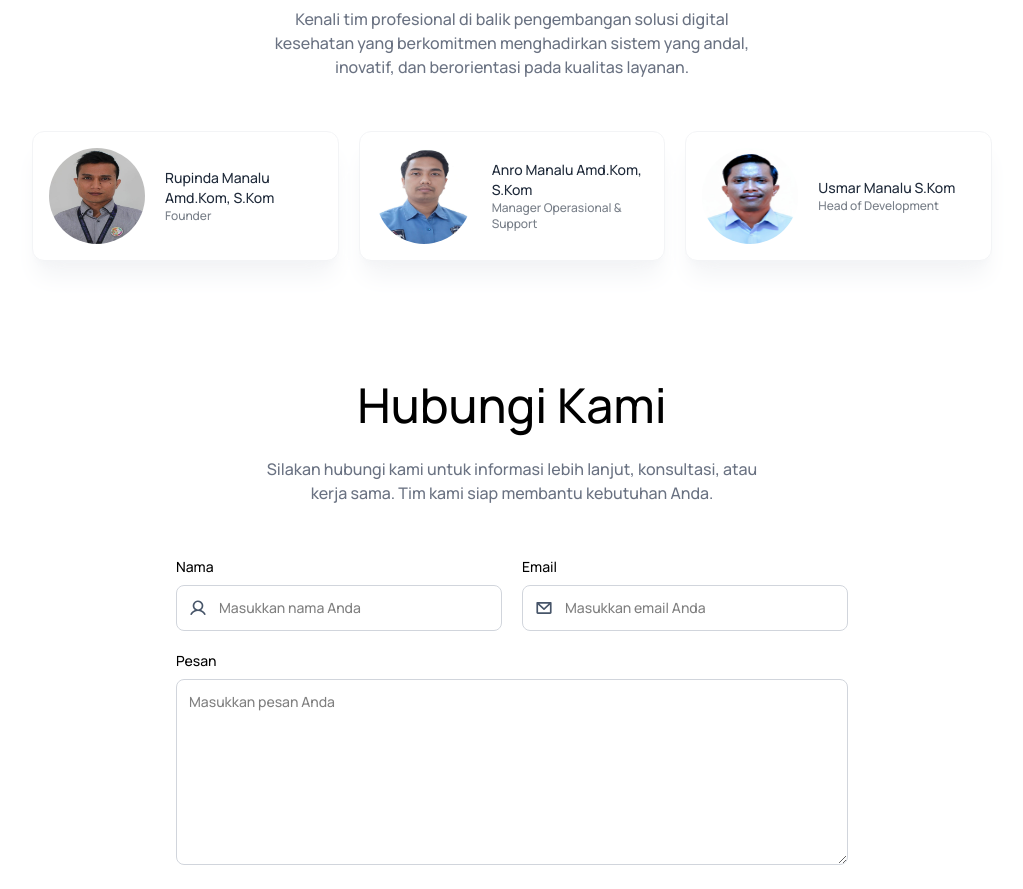
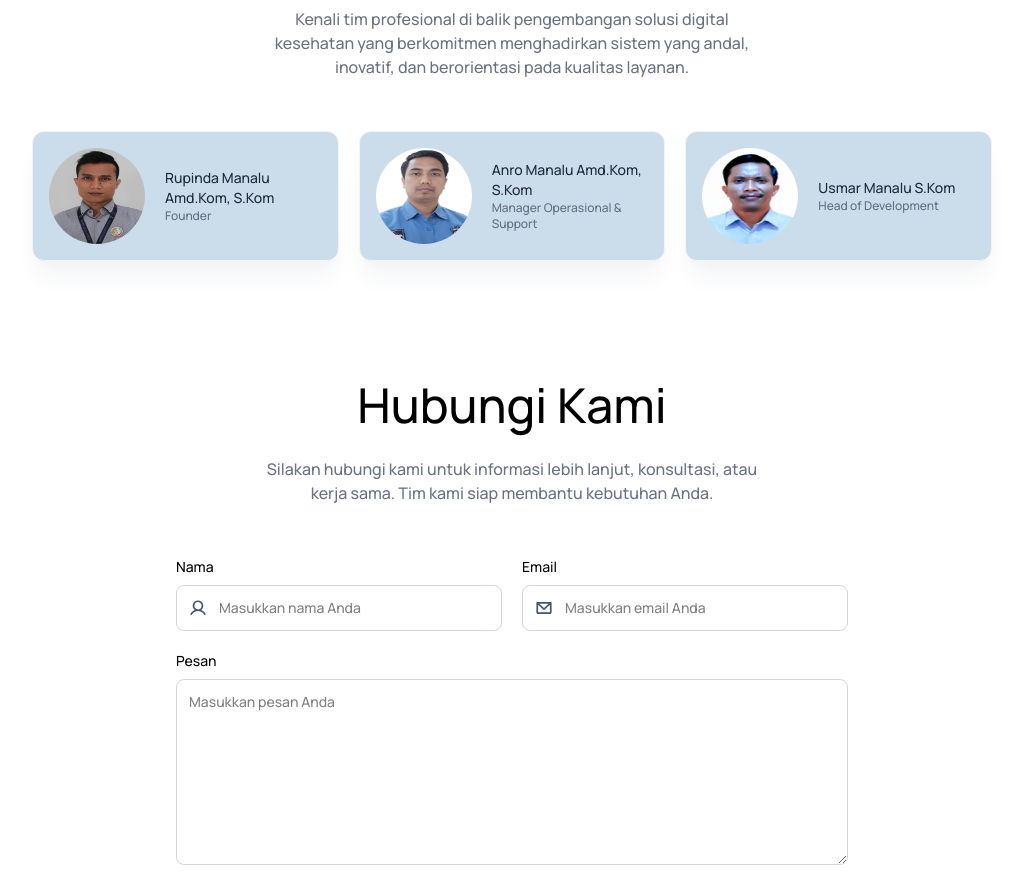
Before and after one commit to usmarmanalu/PintechHealth, a React (Vite) app in the folder pintech/: page / in a window 1280 px wide. Shown: the part 3440-4329 px from the top of the page, without its empty margins (128-1151 px from the left). Built offline with nearby package versions, Linux system fonts and the light colour scheme.

Commit message:
change bg team card

```diff
--- a/pintech/src/App.jsx
+++ b/pintech/src/App.jsx
@@ -3,7 +3,6 @@ import Navbar from "./components/Navbar";
 import Hero from "./components/Hero";
 import TrustedBy from "./components/TrustedBy";
 import Services from "./components/Services";
-import OurWork from "./components/Product";
 import Teams from "./components/Teams";
 import ContactUs from "./components/ContactUs";
 import { Toaster } from "react-hot-toast";
--- a/pintech/src/components/Navbar.jsx
+++ b/pintech/src/components/Navbar.jsx
@@ -35,6 +35,9 @@ const Navbar = ({ theme, setTheme }) => {
           <a href="#produk" className="hover:border-b">
             Produk
           </a>
+          {/* <a onClick={() => setSidebarOpen(false)} href="#">
+          Berita
+        </a> */}
           <a href="#kontak" className="hover:border-b">
             Hubungi Kami
           </a>
@@ -96,6 +99,9 @@ const Navbar = ({ theme, setTheme }) => {
         <a onClick={() => setSidebarOpen(false)} href="#produk">
           Produk
         </a>
+        {/* <a onClick={() => setSidebarOpen(false)} href="#">
+          Berita
+        </a> */}
         <a onClick={() => setSidebarOpen(false)} href="#kontak">
           Hubungi Kami
         </a>
--- a/pintech/src/components/Teams.jsx
+++ b/pintech/src/components/Teams.jsx
@@ -30,7 +30,7 @@ const Teams = () => {
 
             key={index}
             className="flex max-sm:flex-col items-center gap-5 p-4 rounded-xl border border-gray-100
-            dark:border-gray-700 bg-white dark:bg-gray-900 shadow-xl shadow-gray-100 dark:shadow-white/5
+            dark:border-gray-700 bg-[#CBDCEB] dark:bg-gray-900 shadow-xl shadow-gray-100 dark:shadow-white/5
             hover:scale-103 transition-all duration-400"
           >
             <img src={team.image} className="w-24 h-24 rounded-full" alt="" />
```
